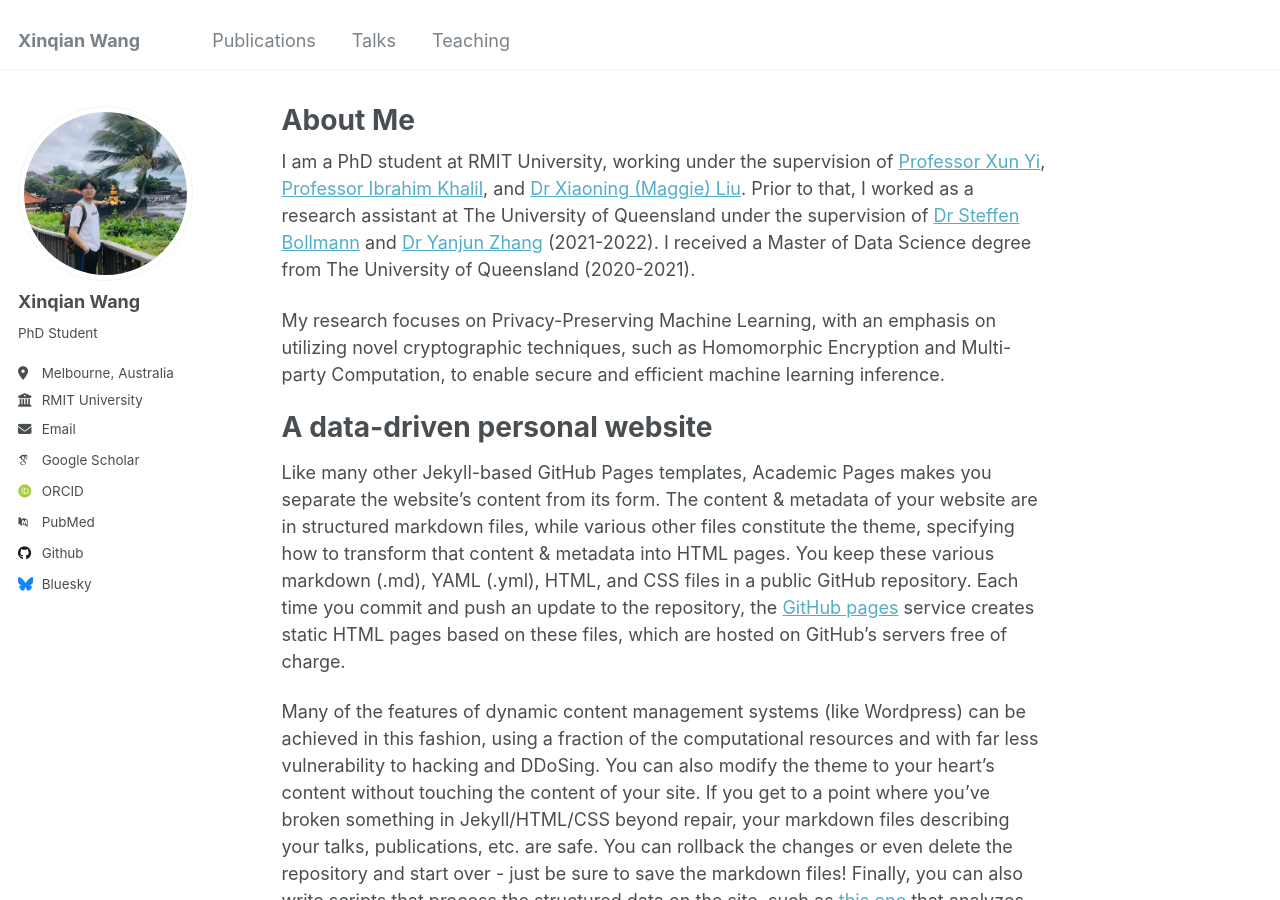
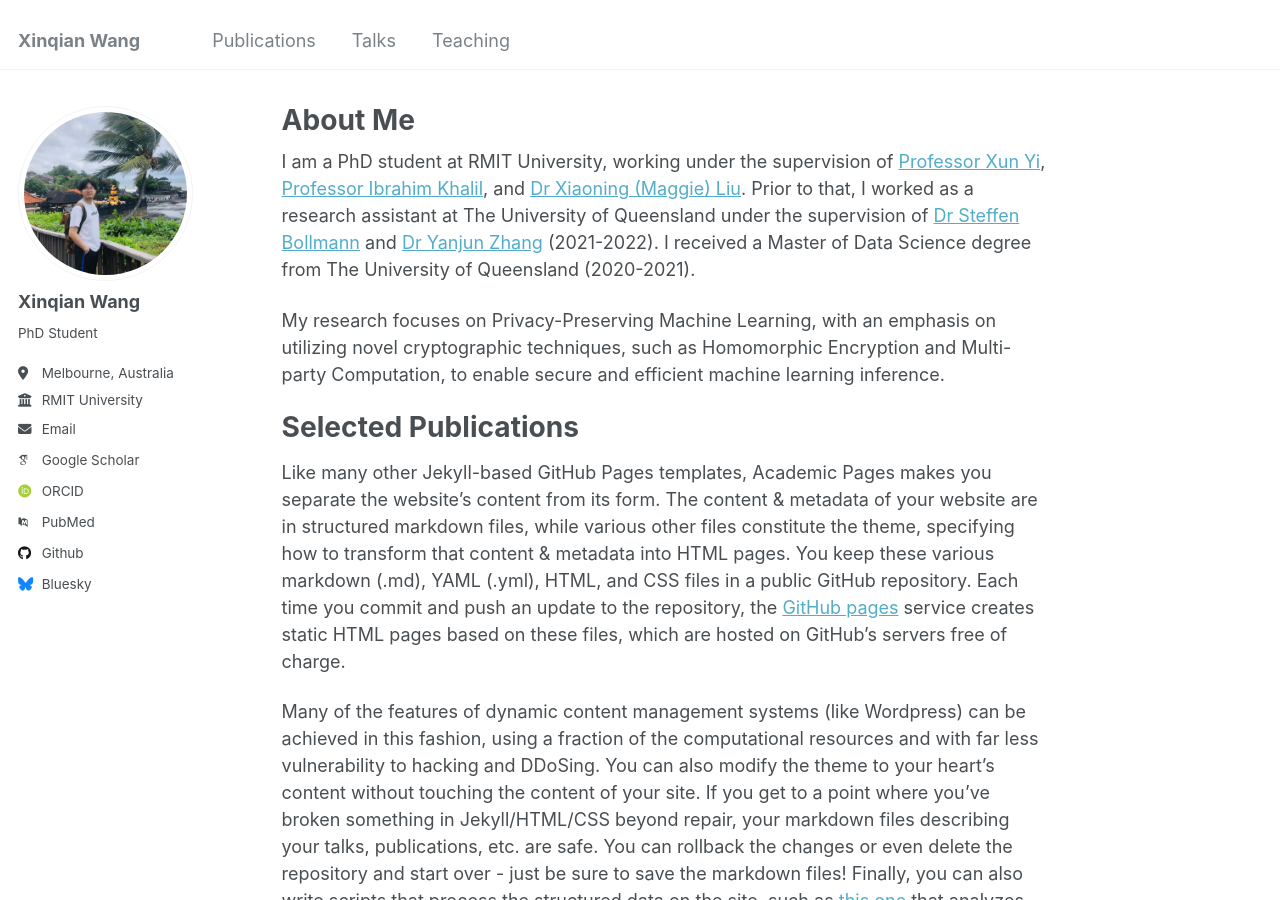
Before and after one commit to Wangxinqian/Academic, a Jekyll site: the page built from _pages/about.md, in a window 1280 px wide and 900 px high. Built offline with Jekyll 4.4.1, drawn with Linux system fonts in a browser that asks for light colours; some web fonts are replaced.

Commit message:
Update about.md

```diff
--- a/_pages/about.md
+++ b/_pages/about.md
@@ -11,7 +11,7 @@ I am a PhD student at RMIT University, working under the supervision of [Profess
 
 My research focuses on Privacy-Preserving Machine Learning, with an emphasis on utilizing novel cryptographic techniques, such as Homomorphic Encryption and Multi-party Computation, to enable secure and efficient machine learning inference.
 
-A data-driven personal website
+Selected Publications
 ======
 Like many other Jekyll-based GitHub Pages templates, Academic Pages makes you separate the website's content from its form. The content & metadata of your website are in structured markdown files, while various other files constitute the theme, specifying how to transform that content & metadata into HTML pages. You keep these various markdown (.md), YAML (.yml), HTML, and CSS files in a public GitHub repository. Each time you commit and push an update to the repository, the [GitHub pages](https://pages.github.com/) service creates static HTML pages based on these files, which are hosted on GitHub's servers free of charge.
 
```
